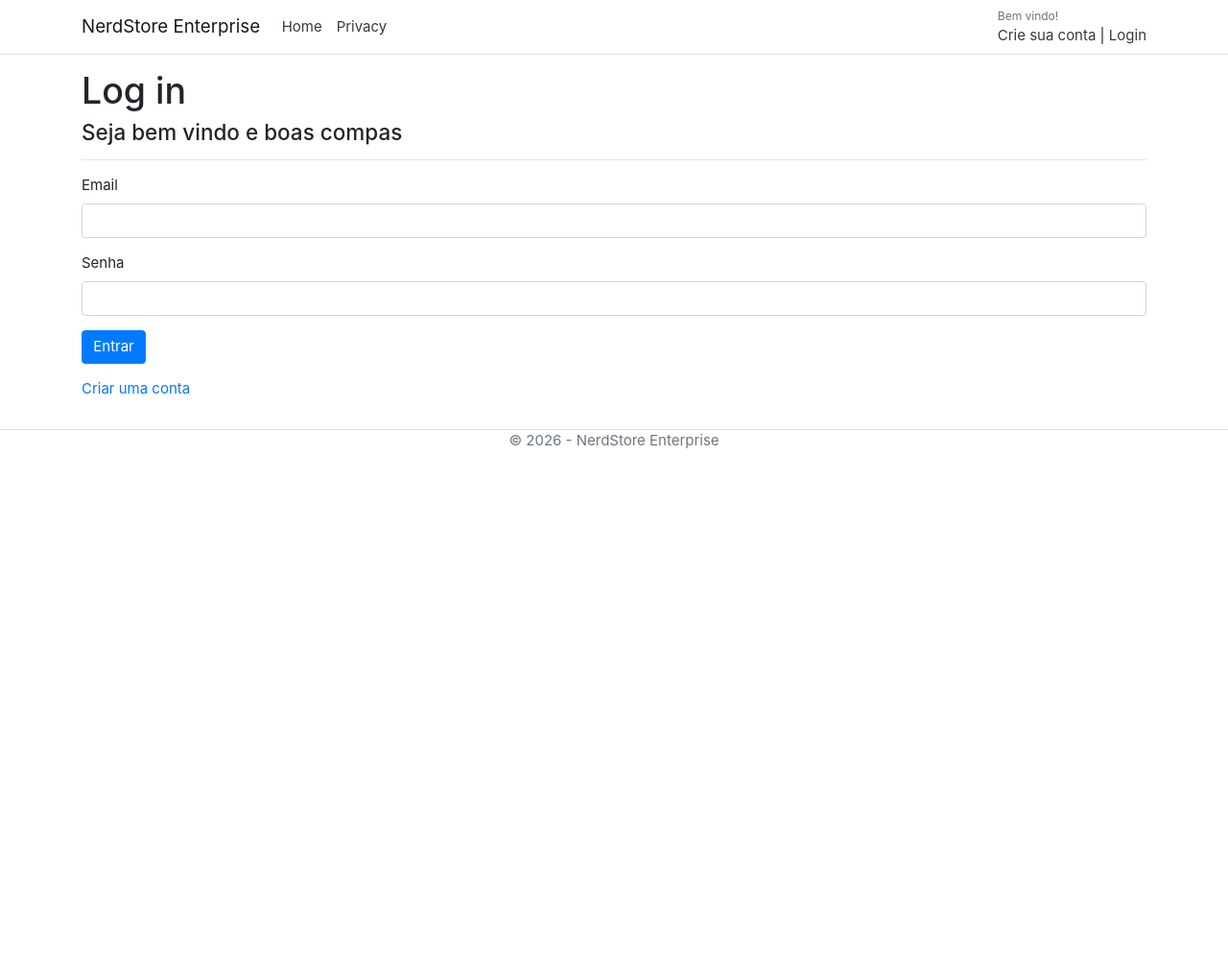
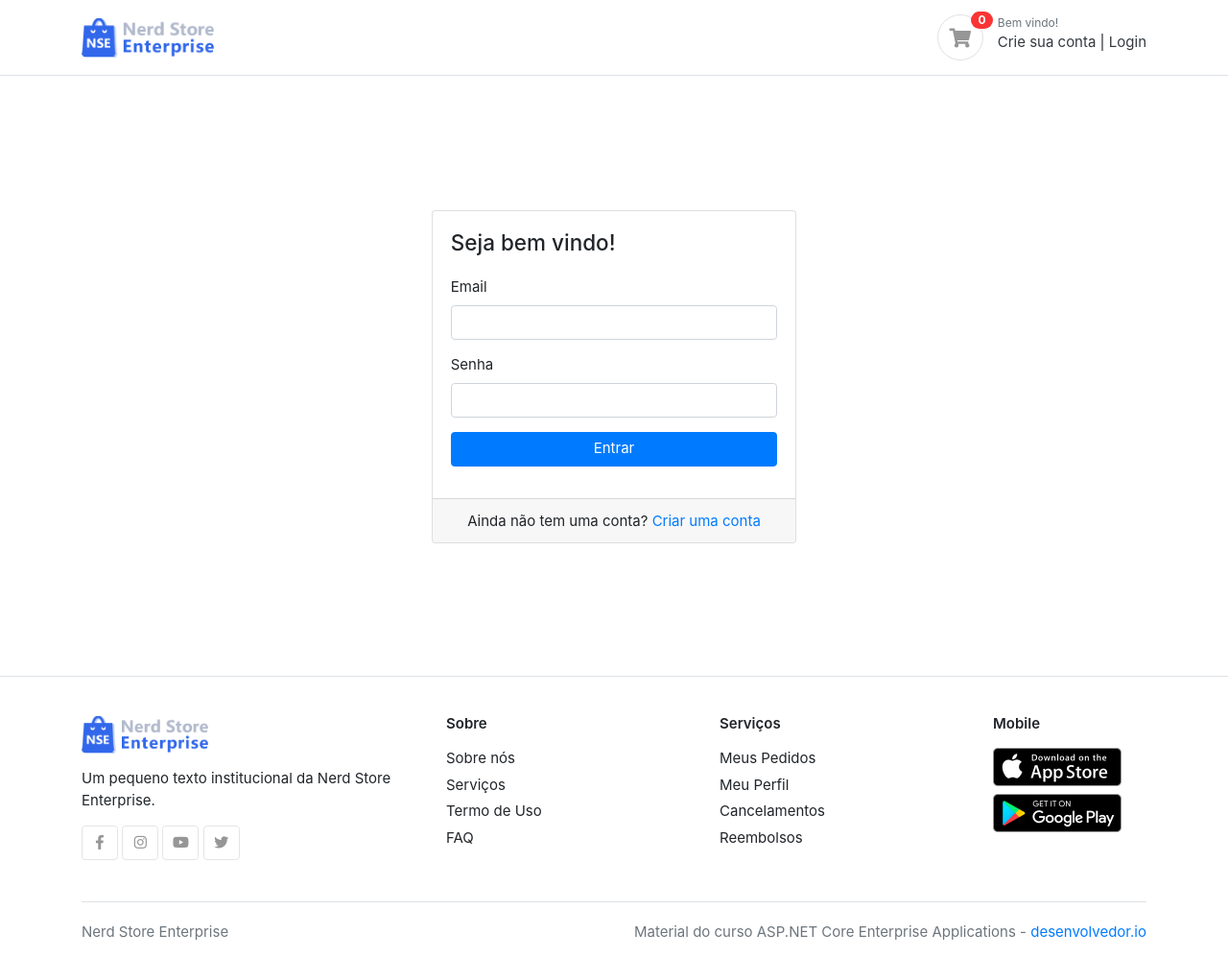
Before and after one commit to leozim/aspnet-enterprise-applications, an ASP.NET Core app: template src/web/NSE.WebApp.MVC/Views/Identidade/Login.cshtml in a window 1280 px wide. Shown: the whole page at 96% size. Before the commit the page ends 467 px from the top, so only its background shows below. Run offline with ASP.NET Core 8, Linux system fonts and the light colour scheme; the template is opened without the code that fills it, so the values that code supplies are empty; some libraries are stand-ins or nearby versions; some web fonts are replaced.

Commit message:
adicionando cultura

```diff
--- a/src/web/NSE.WebApp.MVC/Views/Identidade/Login.cshtml
+++ b/src/web/NSE.WebApp.MVC/Views/Identidade/Login.cshtml
@@ -4,41 +4,39 @@
     ViewData["Title"] = "Log in";
 }
 
-<h1>@ViewData["Title"]</h1>
-<div class="row">
-    <div class="col-md-12">
-        <section>
+
+<section class="section-conten padding-y container" style="min-height:45vh">
+
+    <vc:Summary></vc:Summary>
+
+    <div class="card mx-auto" style="max-width: 380px; margin-top: 100px;">
+
+        <div class="card-body">
+            <h4 class="card-title mb-4">Seja bem vindo!</h4>
             <form asp-route-returnurl="@ViewData["ReturnUrl"]" method="post">
-                <h4>Seja bem vindo e boas compas</h4>
-                <hr />
-
-                <vc:Summary></vc:Summary>
-
                 <div class="form-group">
                     <label asp-for="Email"></label>
                     <input asp-for="Email" class="form-control" />
                     <span asp-validation-for="Email" class="text-danger"></span>
                 </div>
+
                 <div class="form-group">
                     <label asp-for="Senha"></label>
                     <input type="password" asp-for="Senha" class="form-control" />
                     <span asp-validation-for="Senha" class="text-danger"></span>
                 </div>
-                <div class="form-group">
-                    <button type="submit" class="btn btn-primary">Entrar</button>
-                </div>
 
                 <div class="form-group">
-                    <p>
-                        <a asp-action="Registro" asp-controller="Identidade">Criar uma conta</a>
-                    </p>
+                    <button type="submit" class="btn btn-primary btn-block">Entrar</button>
                 </div>
             </form>
-        </section>
+        </div>
+        <div class="card-footer text-center">Ainda não tem uma conta?<a asp-controller="Identidade" asp-action="Registro"> Criar uma conta</a></div>
     </div>
-</div>
 
-@section Scripts
-{
+</section>
+
+
+@section Scripts {
     <partial name="_ValidationScriptsPartial" />
 }
--- a/src/web/NSE.WebApp.MVC/Views/Shared/Components/Summary/Default.cshtml
+++ b/src/web/NSE.WebApp.MVC/Views/Shared/Components/Summary/Default.cshtml
@@ -1,9 +1,10 @@
+
 @if (ViewData.ModelState.ErrorCount > 0)
 {
     <div style="padding-top: 15px;"></div>
 
     <div class="alert alert-danger">
-        <button type="button" class="close" data-dismiss="alert">x</button>
+        <button type="button" class="close" data-dismiss="alert">×</button>
         <h3 id="msgRetorno" style="padding-top: 20px">Opa! Algo deu errado :(</h3>
         <div style="padding-top: 20px" asp-validation-summary="ModelOnly" class="text-danger"></div>
     </div>
--- a/src/web/NSE.WebApp.MVC/Views/Shared/_Layout.cshtml
+++ b/src/web/NSE.WebApp.MVC/Views/Shared/_Layout.cshtml
@@ -1,51 +1,108 @@
-<!DOCTYPE html>
+<!DOCTYPE HTML>
 <html lang="en">
 <head>
-    <meta charset="utf-8"/>
-    <meta name="viewport" content="width=device-width, initial-scale=1.0"/>
+    <meta charset="utf-8">
+    <meta name="viewport" content="width=device-width, initial-scale=1, shrink-to-fit=no">
+
     <title>@ViewData["Title"] - NerdStore Enterprise</title>
+
     <link href="~/lib/bootstrap/dist/css/bootstrap.min.css" rel="stylesheet" type="text/css" />
     <link href="~/fonts/fontawesome/css/all.min.css" type="text/css" rel="stylesheet">
     <link href="~/css/ui.css" rel="stylesheet" type="text/css" />
     <link href="~/css/responsive.css" rel="stylesheet" />
+
 </head>
 <body>
-<header>
-    <nav class="navbar navbar-expand-sm navbar-toggleable-sm navbar-light bg-white border-bottom box-shadow mb-3">
+
+    <header class="section-header">
+        <section class="header-main border-bottom">
             <div class="container">
-            <a class="navbar-brand" asp-area="" asp-controller="Home" asp-action="Index">NerdStore Enterprise</a>
-            <button class="navbar-toggler" type="button" data-toggle="collapse" data-target=".navbar-collapse" aria-controls="navbarSupportedContent"
-                    aria-expanded="false" aria-label="Toggle navigation">
-                <span class="navbar-toggler-icon"></span>
-            </button>
-            <div class="navbar-collapse collapse d-sm-inline-flex flex-sm-row-reverse">
+                <div class="row align-items-center">
+                    <div class="col-lg-3 col-4">
+                        <a asp-action="Index" asp-controller="Catalogo" class="brand-wrap">
+                            <img alt="Nerd Store Enterprise" class="logo" src="~/images/logo.png">
+                        </a>
+                    </div>
+
+                    <div class="col-lg-9 col-sm-7 col-8 order-2 order-lg-3">
+                        <div class="d-flex justify-content-end">
+                            <div style="padding-right: 15px">
+                                <a href="#" class="widget-header">
+                                    <div class="icon icon-sm rounded-circle border"><i class="fa fa-shopping-cart"></i></div>
+                                    <span class="badge badge-pill badge-danger notify">0</span>
+                                </a>
+                            </div>
+                            <div>
                                 <partial name="_LoginPartial" />
-                <ul class="navbar-nav flex-grow-1">
-                    <li class="nav-item">
-                        <a class="nav-link text-dark" asp-area="" asp-controller="Home" asp-action="Index">Home</a>
-                    </li>
-                    <li class="nav-item">
-                        <a class="nav-link text-dark" asp-area="" asp-controller="Home" asp-action="Privacy">Privacy</a>
-                    </li>
-                </ul>
                             </div>
                         </div>
-    </nav>
+                    </div>
+                </div>
+            </div>
+        </section>
+
+
+
     </header>
-<div class="container">
-    <main role="main" class="pb-3">
+    <div style="min-height: 625px;">
             @RenderBody()
-    </main>
     </div>
 
-<footer class="border-top footer text-muted">
-    <div class="container text-center">
-        &copy; 2026 - NerdStore Enterprise
+    <footer class="section-footer border-top">
+        <div class="container">
+            <section class="footer-top padding-y">
+                <div class="row">
+                    <aside class="col-md-4">
+                        <article class="mr-3">
+                            <img src="~/images/logo.png" class="logo-footer">
+                            <p class="mt-3">Um pequeno texto institucional da Nerd Store Enterprise.</p>
+                            <div>
+                                <a class="btn btn-icon btn-light" title="Facebook" target="_blank" href="#"><i class="fab fa-facebook-f"></i></a>
+                                <a class="btn btn-icon btn-light" title="Instagram" target="_blank" href="#"><i class="fab fa-instagram"></i></a>
+                                <a class="btn btn-icon btn-light" title="Youtube" target="_blank" href="#"><i class="fab fa-youtube"></i></a>
+                                <a class="btn btn-icon btn-light" title="Twitter" target="_blank" href="#"><i class="fab fa-twitter"></i></a>
+                            </div>
+                        </article>
+                    </aside>
+                    <aside class="col-sm-4 col-md-3">
+                        <h6 class="title">Sobre</h6>
+                        <ul class="list-unstyled">
+                            <li> <a href="#">Sobre nós</a></li>
+                            <li> <a href="#">Serviços</a></li>
+                            <li> <a href="#">Termo de Uso</a></li>
+                            <li> <a href="#">FAQ</a></li>
+                        </ul>
+                    </aside>
+                    <aside class="col-sm-4 col-md-3">
+                        <h6 class="title">Serviços</h6>
+                        <ul class="list-unstyled">
+                            <li> <a href="#">Meus Pedidos</a></li>
+                            <li> <a href="#">Meu Perfil</a></li>
+                            <li> <a href="#">Cancelamentos</a></li>
+                            <li> <a href="#">Reembolsos</a></li>
+                        </ul>
+                    </aside>
+                    <aside class="col-sm-2  col-md-2">
+                        <h6 class="title">Mobile</h6>
+                        <a href="#" class="d-block mb-2"><img src="~/images/misc/appstore.png" height="40"></a>
+                        <a href="#" class="d-block mb-2"><img src="~/images/misc/playmarket.png" height="40"></a>
+                    </aside>
+                </div>
+            </section>
+
+            <section class="footer-copyright border-top">
+                <p class="float-left text-muted"> Nerd Store Enterprise </p>
+                <p class="float-right text-muted">
+                    Material do curso ASP.NET Core Enterprise Applications -
+                    <a target="_blank" href="https://desenvolvedor.io">desenvolvedor.io</a>
+                </p>
+            </section>
         </div>
     </footer>
-<script src="~/lib/jquery/dist/jquery.min.js"></script>
-<script src="~/lib/bootstrap/dist/js/bootstrap.bundle.min.js"></script>
-<script src="~/js/site.js" asp-append-version="true"></script>
+    <script src="~/lib/jquery/dist/jquery.min.js" type="text/javascript"></script>
+    <script src="~/lib/bootstrap/dist/js/bootstrap.bundle.min.js" type="text/javascript"></script>
+    <script src="~/js/script.js" type="text/javascript"></script>
+
     @RenderSection("Scripts", required: false)
 </body>
 </html>
--- a/src/web/NSE.WebApp.MVC/Views/Shared/_LoginPartial.cshtml
+++ b/src/web/NSE.WebApp.MVC/Views/Shared/_LoginPartial.cshtml
@@ -7,7 +7,7 @@
     <div class="dropdown d-inline-block">
         <a href="#" class="icontext dropdown-toggle" data-toggle="dropdown" aria-expanded="false">
             <img class="icon icon-sm rounded-circle" src="https://s.gravatar.com/avatar/@this.HashEmailForGravatar(AppUser.ObterUserEmail())?d=mm&s=45">
-        </a> <!-- iconbox // -->
+            </a> <!-- iconbox // -->
         <div class="dropdown-menu dropdown-menu-left" x-placement="bottom-end" style="position: absolute; will-change: transform; top: 12px; left: 91px; transform: translate3d(150px, 32px, 0px);">
             <a class="dropdown-item" href="#">Meu Perfil</a>
             <a class="dropdown-item" href="#">Meus Pedidos</a>
--- a/src/web/NSE.WebApp.MVC/Views/_ViewImports.cshtml
+++ b/src/web/NSE.WebApp.MVC/Views/_ViewImports.cshtml
@@ -1,4 +1,4 @@
 @using NSE.WebApp.MVC
 @using NSE.WebApp.MVC.Models
 @addTagHelper *, Microsoft.AspNetCore.Mvc.TagHelpers
-@addTagHelper "*, NSE.WebApp.MVC"
+@addTagHelper "*,NSE.WebApp.MVC"
```
Also changed, not shown: src/web/NSE.WebApp.MVC/Views/Identidade/Registro.cshtml (+14 -13 lines), src/web/NSE.WebApp.MVC/Views/Shared/Error.cshtml (+6 -8 lines), src/web/NSE.WebApp.MVC/Views/Home/Index.cshtml (line endings or trailing spaces), src/web/NSE.WebApp.MVC/Views/Home/Privacy.cshtml (line endings or trailing spaces), src/web/NSE.WebApp.MVC/Views/Shared/_ValidationScriptsPartial.cshtml (line endings or trailing spaces), src/web/NSE.WebApp.MVC/Views/_ViewStart.cshtml (line endings or trailing spaces). Lines whose indentation alone changed are shown as unchanged.
